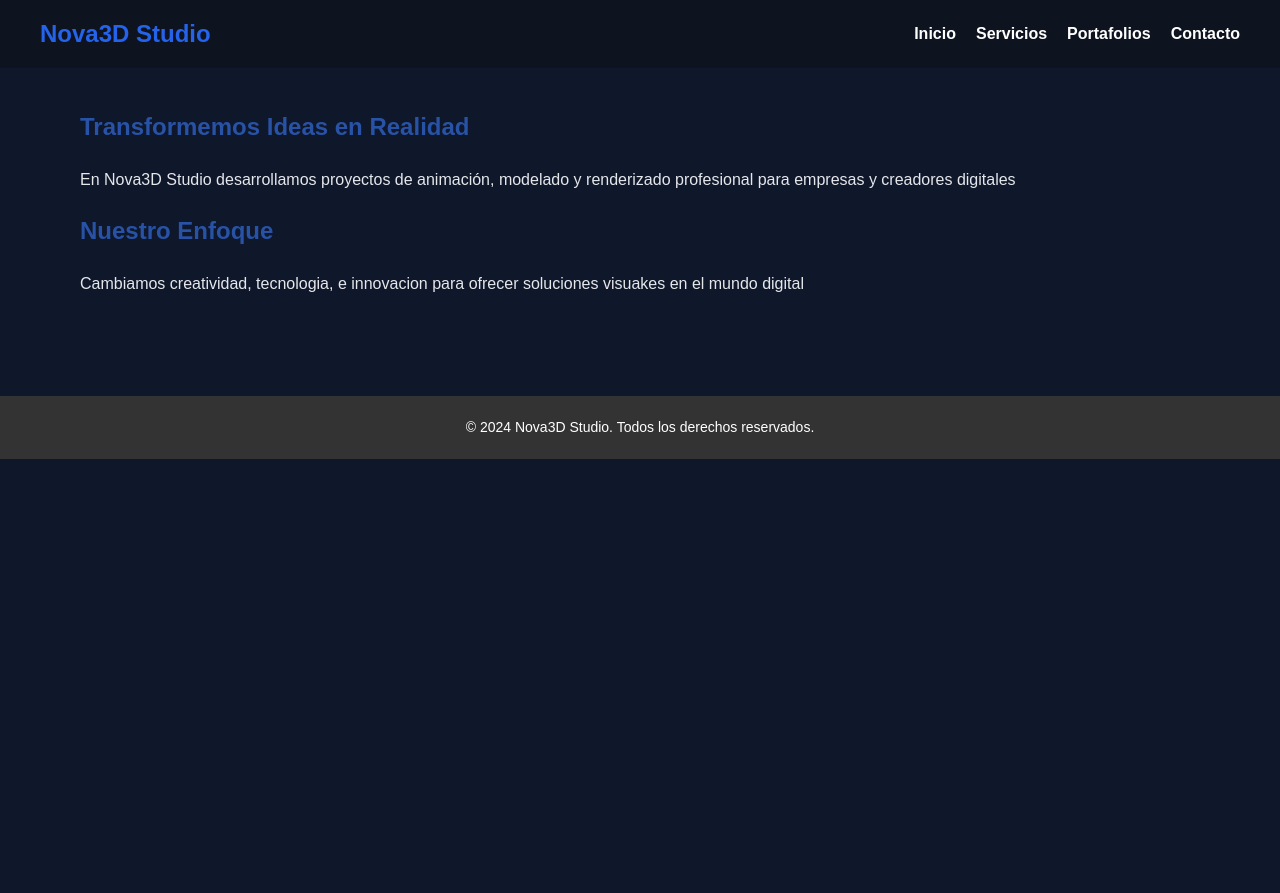
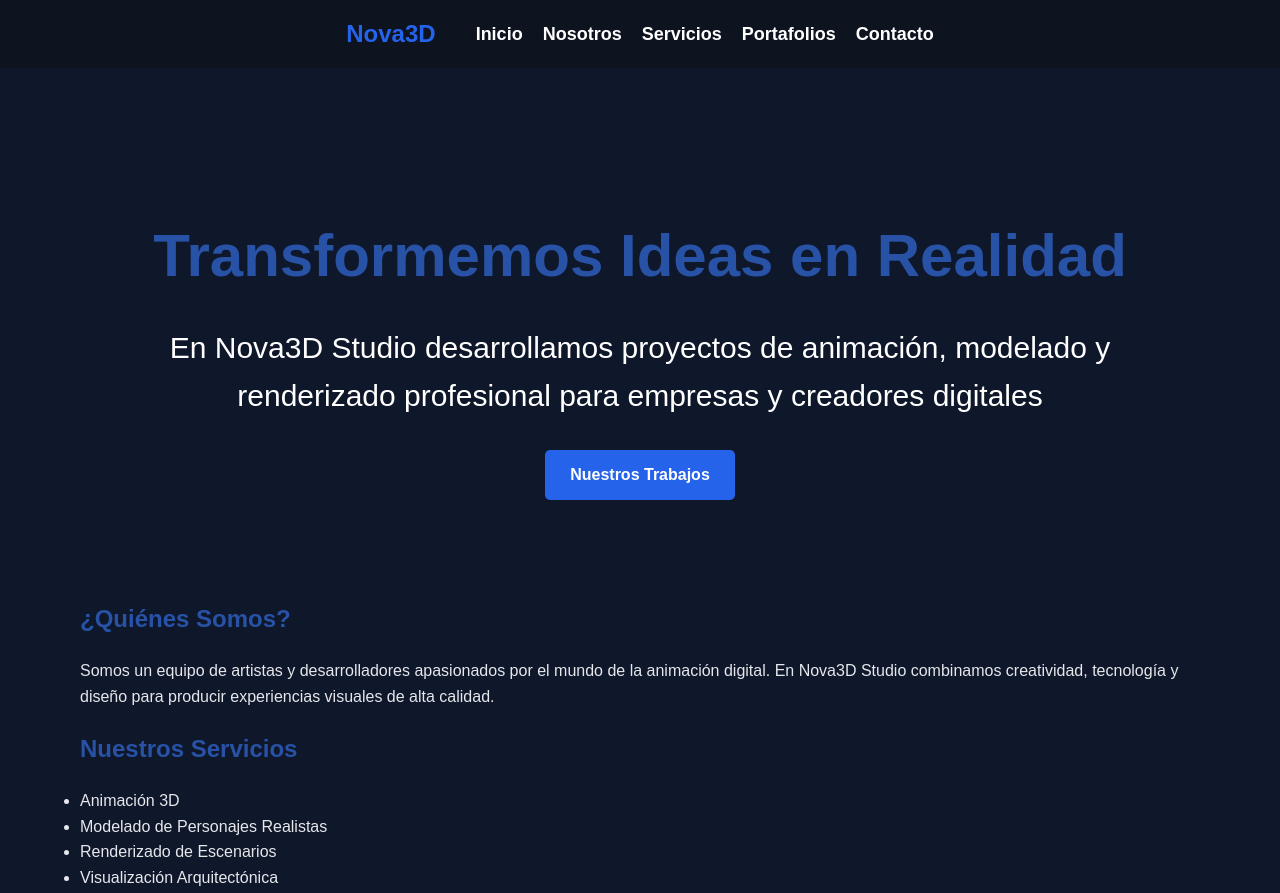
Before and after one commit to JhoanAdrian/Nova3D-Studio, a plain HTML site: page index.html in a window 1280 px wide. Shown: the top 893 px of the page. Before the commit the page ends 800 px from the top, so only its background shows below. Drawn offline with Linux system fonts and the light colour scheme.

Commit message:
mejora estructura y estilos

```diff
--- a/index.html
+++ b/index.html
@@ -1,42 +1,63 @@
 <!DOCTYPE html>
 <html lang="es">
 <head>
-    <!--configuracion basica de la pagina-->
-    <title>Nova3D</title>
-    <meta charset="UTF-8">
-    <meta name="viewport" content="width=device-width, initial-scale=1.0">
-    <link rel="stylesheet" href="style.css">
+    <!-- CONFIGURACION BASICA DE LA PAGINA -->
+    <title>Nova3D - Estudio de Animación 3D</title>
+    <meta charset="UTF-8"> <!-- Codificacion de caracteres en español -->
+    <meta name="viewport" content="width=device-width, initial-scale=1.0"> <!-- Responsive design -->
+    <link rel="stylesheet" href="style.css"> <!-- Hoja de estilos CSS -->
 </head>
 <body>
-    <!-- barra de navegacion-->
+    <!-- HEADER NAVEGACION PRINCIPAL -->
     <header>
         <nav>
-            <h1>Nova3D Studio</h1>
+            <!-- nombre de la empresa (futuro logo de la empresa) -->
+            <h1>Nova3D</h1>
+
+            <!-- MENU DE NAVEGACION PRINCIPAL -->
             <ul>
                 <li><a href="index.html">Inicio</a></li>
+                <li><a href="nosotros.html">Nosotros</a></li>
                 <li><a href="servicios.html">Servicios</a></li>
                 <li><a href="portafolio.html">Portafolios</a></li>
                 <li><a href="contacto.html">Contacto</a></li>
             </ul>
         </nav>
     </header>
-    <!-- seccion principal-->
+
+    <!--MAIN - CONTENIDO PRINCIPAL DE LA PAGINA-->
     <main>
-        <section>
+        <!-- Seccion Hero: Mensaje principal-->
+        <section class="hero">
             <h2>Transformemos Ideas en Realidad</h2>
             <p>En Nova3D Studio desarrollamos proyectos de animación, modelado y renderizado profesional para empresas y creadores digitales</p>
+            <!-- Boton que lleva al portafolio -->
+            <a href="portafolio.html" class="btn">Nuestros Trabajos</a>
         </section>
-        <section>
-            <h2>Nuestro Enfoque</h2>
-            <p>Cambiamos creatividad, tecnologia, e innovacion para ofrecer soluciones visuakes en el mundo digital</p>
+
+        <!-- Sección Info: Presentacon  empresa -->
+        <section class="info">
+            <h2>¿Quiénes Somos?</h2>
+            <p>Somos un equipo de artistas y desarrolladores apasionados por el mundo de la animación digital. En Nova3D Studio combinamos creatividad, tecnología y diseño para producir experiencias visuales de alta calidad.</p>
+        </section>
+
+        <!-- Sección Servicios: Lista de servicios ofrecidos -->
+        <section class="servicios">
+            <h2>Nuestros Servicios</h2>
+            <!-- Lista de servicios principales que ofrece Nova3D -->
+            <ul>
+                <li>Animación 3D</li>
+                <li>Modelado de Personajes Realistas</li>
+                <li>Renderizado de Escenarios</li>
+                <li>Visualización Arquitectónica</li>
+            </ul>
         </section>
     </main>
 
-    <!-- Pie de pagina-->
+    <!--FOOTER - PIE DE PÁGINA -->
     <footer>
+        <!-- Copyright y derechos reservados -->
         <p>&copy; 2024 Nova3D Studio. Todos los derechos reservados.</p>
     </footer>
-
-
 </body>
 </html>
--- a/style.css
+++ b/style.css
@@ -1,69 +1,137 @@
-/* reset basic */
+/*RESET Y CONFIGURACIÓN BASE*/
+/* Elimina mArgenes y paddings por defecto de todos los elementos */
+/* Box-sizing asegura que padding y border se incluyan en el ancho/alto total */
 * {
     margin: 0;
     padding: 0;
     box-sizing: border-box;
 }
-/* estilo general*/
+
+/*ESTILOS GENERALES DEL BODY
+Configuración base para toda la página */
 body {
     font-family: Arial, sans-serif;
-    background-color: #0f172a;
-    color: #e5e7eb;
-    line-height: 1.6;
+    background-color: #0f172a; /* Fondo oscuro azulado para todo el sitio */
+    color: #e5e7eb; /* Color de texto claro para contraste */
+    line-height: 1.6; /* Espaciado entre lineas para mejor legibilidad */
 }
 
-/* estilos para el header y navegación */
+/*HEADER Y NAVEGACIÓN*/
+/* Barra superior con el logo y menu de navegación */
 header {
-    background-color: #0e1320;
+    background-color: #0e1320; /* Fondo más oscuro que el body */
     color: #fff;
     padding: 15px 40px;
 }
+
+/* Contenedor de navegación - usa flexbox para distribuir elementos */
 nav {
     display: flex;
-    justify-content: space-between;
-    align-items: center;
-}
-nav ul {
-    list-style: none;
-    display: flex;
-    gap: 20px;
+    justify-content: center; /* flex centrado */
+    align-items: center; /* Centra verticalmente */
+    gap: 40px; /* Espacio entre el logo y el menú */
 }
 
+/* Logo de la empresa */
 nav h1 {
-    color: #2563eb;
+    color: #2563eb; /* Color azul característico de Nova3D */
 }
 
+/* Lista de enlaces del menú */
+nav ul {
+    font-size: 18px;
+    list-style: none; /* Quita los puntos de la lista */
+    display: flex; /* Enlaces en línea horizontal */
+    gap: 20px; /* Espacio entre cada enlace */
+}
 
+/* Enlaces del menú de navegación */
 nav a {
     color: #fff;
-    text-decoration: none;
+    text-decoration: none; /* Quita el subrayado */
     font-weight: bold;
-    transition: 0.3s;
-}
-nav a:hover {
-    color: #4a82f9;
+    transition: 0.3s; /* Transición suave para el hover */
 }
 
-/* estilos para el main */
+/* Efecto hover en los enlaces del menú */
+nav a:hover {
+    color: #4a82f9; /* Azul más claro al pasar el mouse */
+}
+
+/* ===================================
+   CONTENEDOR PRINCIPAL (MAIN)
+   =================================== */
+/* Contenedor que engloba todas las secciones de contenido */
 main {
     padding: 40px;
-    max-width: 1200px;
-    margin: 0 auto;
+    max-width: 1200px; /* Limita el ancho máximo para mejor lectura */
+    margin: 0 auto; /* Centra horizontalmente */
 }
+
+/* Títulos principales de las secciones */
 main h2 {
-    color: #2852a6;
+    color: #2852a6; /* Azul más oscuro para los títulos */
     margin-bottom: 20px;
 }
+
+/* Párrafos dentro del main */
 main p {
     margin-bottom: 20px;
 }
 
-/* estilos para el footer */
+/* ===================================
+   SECCIÓN HERO (PORTADA PRINCIPAL)
+   =================================== */
+/* Sección destacada en la parte superior con mensaje principal */
+.hero {
+    color: #fff;
+    padding: 100px 40px; /* Espaciado generoso arriba y abajo */
+    text-align: center; /* Todo centrado */
+}
+
+/* Título principal de la sección hero */
+.hero h2 {
+    font-size: 60px; /* Tamaño grande para impacto visual */
+    margin-bottom: 20px;
+}
+
+/* Párrafo descriptivo de la sección hero */
+.hero p {
+    font-size: 30px; /* Tamaño grande pero menor que el título */
+    max-width: 950px; /* Limita el ancho para mejor lectura */
+    margin: auto; /* Centra el párrafo */
+    margin-bottom: 30px;
+}
+
+/* ===================================
+   BOTONES
+   =================================== */
+/* Botón de llamada a la acción (CTA) */
+.btn {
+    display: inline-block; /* Permite aplicar padding y mantenerlo en línea */
+    padding: 12px 25px;
+    background-color: #2563eb; /* Color azul distintivo */
+    color: #fff;
+    text-decoration: none; /* Sin subrayado */
+    font-weight: bold;
+    border-radius: 5px; /* Esquinas redondeadas */
+    transition: 0.3s; /* Transición suave para efectos hover */
+}
+
+/* Efecto hover del botón */
+.btn:hover {
+    background-color: #4a82f9; /* Azul más claro al pasar el mouse */
+}
+
+/* ===================================
+   FOOTER (PIE DE PÁGINA)
+   =================================== */
+/* Pie de página con copyright y derechos */
 footer {
-    background-color: #333;
+    background-color: #333; /* Fondo gris oscuro */
     color: #fff;
     text-align: center;
     padding: 20px;
-    margin-top: 40px;
-    font-size: 14px;
+    margin-top: 40px; /* Separación del contenido principal */
+    font-size: 14px; /* Texto pequeño */
 }
```
